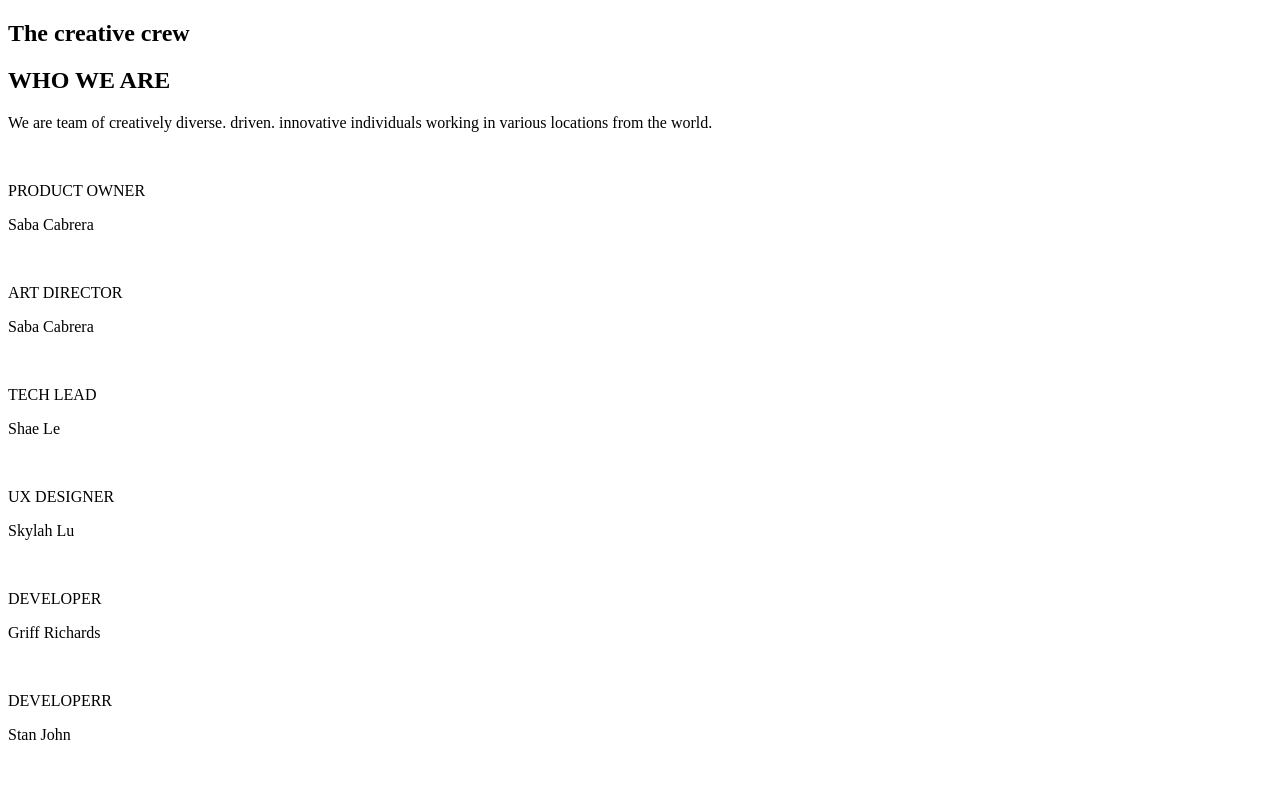
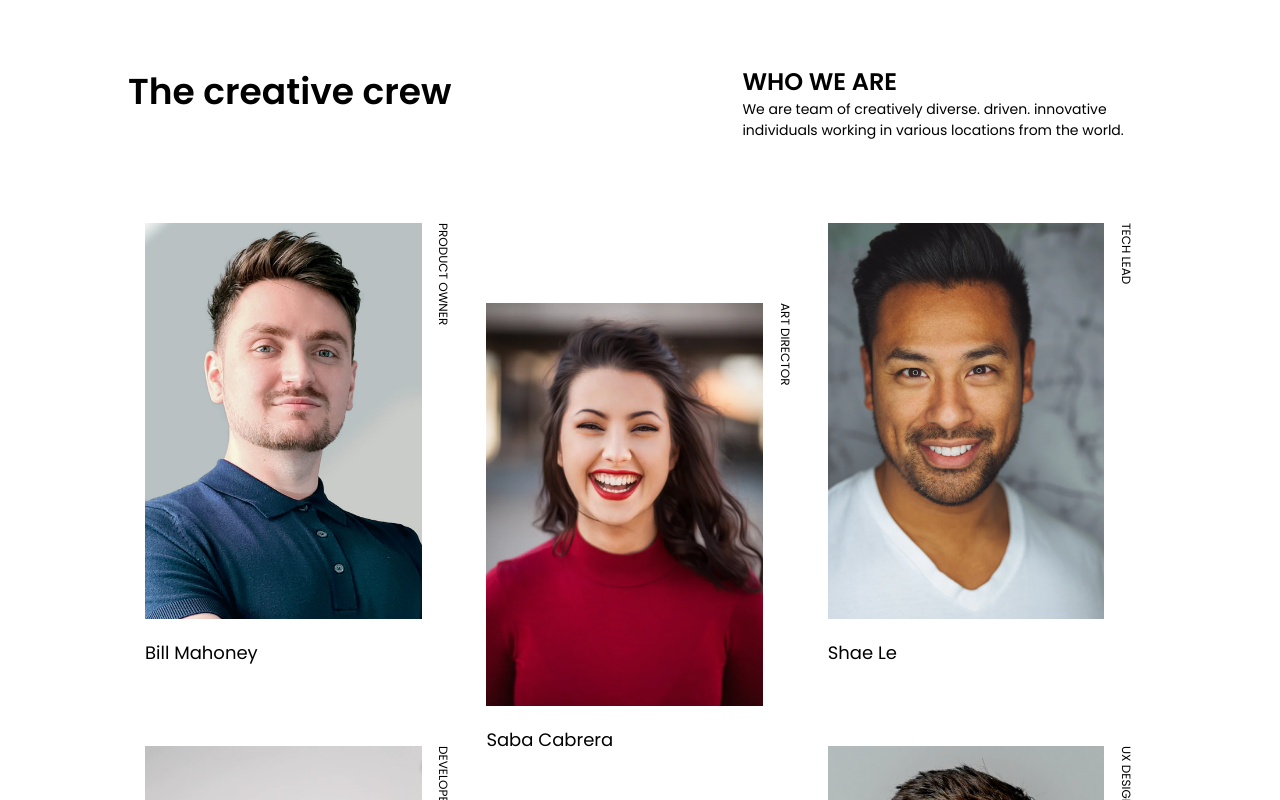
Before and after one commit to E2103-Huseyin/Create-a-team-page, a plain HTML site: page index.html in a window 1280 px wide. Shown: the top 800 px of the page. Drawn offline with Linux system fonts and the light colour scheme.

Commit message:
website completed successfully

```diff
--- a/index.css
+++ b/index.css
@@ -0,0 +1,147 @@
+*{
+    margin: 0;
+    padding: 0;
+    box-sizing: border-box;
+}
+
+.knowlage{
+
+
+
+}
+
+.conteiner{
+
+    display: flex;
+    flex-wrap: wrap;
+    justify-content: space-between;
+    padding: 5% 0;
+    width: 80%;
+
+
+    margin: auto;
+
+
+}
+
+h1{
+    font-family: Poppins;
+    font-size: 36px;
+    padding-bottom: 40px;
+
+
+
+
+}
+
+.container_2{
+    font-family: Poppins;
+    width: 40%;
+
+}
+
+.container_2 p{
+    font-size: 14px;
+
+
+}
+
+
+
+
+
+.row{
+    width: 80%;
+    display: flex;
+    flex-wrap: wrap;
+    justify-content: space-around;
+
+    margin: auto;
+
+
+
+}
+
+.column{
+    flex: 33%;
+    max-width: 30%;
+
+
+
+
+
+
+}
+
+.box_img img {
+    width: 90%;
+
+    vertical-align: middle;
+}
+
+#colom-2 {
+
+    padding-top: 80px;
+
+}
+
+.box-in-sub > p{
+    font-family: Poppins;
+    padding-top:20px ;
+    padding-bottom: 80px;
+    font-size: 18px;
+
+}
+
+.box_img{
+    display: flex;
+    flex-direction: row;
+    justify-content: space-between;
+
+}
+
+span{
+
+    font-family: Poppins, serif;
+    font-size: 12px;
+    font-weight: lighter;
+    writing-mode: vertical-rl;
+    padding-left: 5px;
+
+
+
+
+
+}
+
+@media (max-width: 800px) {
+    .column {
+      flex: 50%;
+      max-width: 50%;
+    }
+    .container_2{
+
+        width: 100%;
+
+    }
+}
+
+
+
+
+
+@media (max-width: 600px) {
+    .column {
+      flex: 100%;
+      max-width: 100%;
+
+    }
+    .container_2{
+
+        width: 100%;
+
+    }
+
+
+
+  }
--- a/index.html
+++ b/index.html
@@ -5,6 +5,7 @@
     <meta name="viewport" content="width=device-width, initial-scale=1.0">
     <title>Team</title>
     <link rel="stylesheet" href="index.css">
+    <link href="https://fonts.googleapis.com/css2?family=Poppins:ital,wght@0,400;0,600;1,200&display=swap" rel="stylesheet">
 </head>
 <body>
 
@@ -22,73 +23,118 @@
 
         </section>
 
-        <div class="box">
-            <div class="box-in">
+
+
+        <div class="row">
+
+            <div class="column" >
                 <div class="box-in-sub">
                     <div class="box_img">
-                        <img src="./images/p6.jpe" alt="">
+                        <img src="./images/photo1.png" alt="">
                         <span><p>PRODUCT OWNER</p></span>
                     </div>
 
-                    <p>Saba Cabrera</p>
+                    <p>Bill Mahoney</p>
+                </div>
+
+                <div class="box-in-sub">
+
+                    <div class="box_img">
+                        <img src="./images/photo4.png" alt="">
+                        <span><p>DEVELOPER</p></span>
+                    </div>
+                    <p>Griff Richards</p>
 
                 </div>
 
-                <div class="box-in-sub"><div class="box_img">
+            </div>
+
+
+
+
+            <div class="column" id="colom-2">
+                <div class="box-in-sub">
                     <div class="box_img">
-                        <img src="./images/p1.jpe" alt="">
+                        <img src="./images/photo2.png" alt="">
                         <span><p>ART DIRECTOR</p></span>
                     </div>
 
-                    <p>Saba Cabrera</p></div>
+                    <p>Saba Cabrera</p>
+                </div>
+
+                <div class="box-in-sub">
+
+                    <div class="box_img">
+                        <img src="./images/photo5.png" alt="">
+                        <span>DEVELOPER</span>
+                    </div>
+                    <p>Stan John</p>
 
                 </div>
 
-                <div class="box-in-sub"><div class="box_img">
+            </div>
+
+
+
+
+
+
+
+
+            <div class="column">
+                <div class="box-in-sub">
                     <div class="box_img">
 
-                        <img src="./images/p2.jpe" alt="">
+                        <img src="./images/photo3.png" alt="">
                         <span><p>TECH LEAD</p></span>
                     </div>
-                    <p>Shae Le</p></div>
+                    <p>Shae Le</p>
 
                 </div>
 
-
-                <div class="box-in-sub"><div class="box_img">
+                <div class="box-in-sub">
                     <div class="box_img">
-                        <img src="./images/p3.jpe" alt="">
+                        <img src="./images/photo6.png" alt="">
                         <span><p>UX DESIGNER</p></span>
                     </div>
-                    <p>Skylah Lu</p></div>
-
-                </div>
-
-
-
-                <div class="box-in-sub"><div class="box_img">
-                    <div class="box_img">
-                        <img src="./images/p4.jpe" alt="">
-                        <span><p>DEVELOPER</p></span>
-                    </div>
-                    <p>Griff Richards</p></div>
-
-                </div>
-
-
-
-                <div class="box-in-sub"><div class="box_img">
-                    <div class="box_img">
-                        <img src="./images/p5.jpe" alt="">
-                        <span><p>DEVELOPERR</p></span>
-                    </div>
-                    <p>Stan John</p></div>
+                    <p>Skylah Lu</p>
 
                 </div>
 
 
             </div>
+
+
         </div>
+
+
+
+
+
+
+
+
+
+
+
+
+
+
+
+
+
+
+
+
+
+
+
+
+
+
+
+
+
 
 
 
```
Also changed, not shown: images/photo1.png (added), images/photo2.png (added), images/photo3.png (added), images/photo4.png (added), images/photo5.png (added), images/photo6.png (added), 5 other files.
